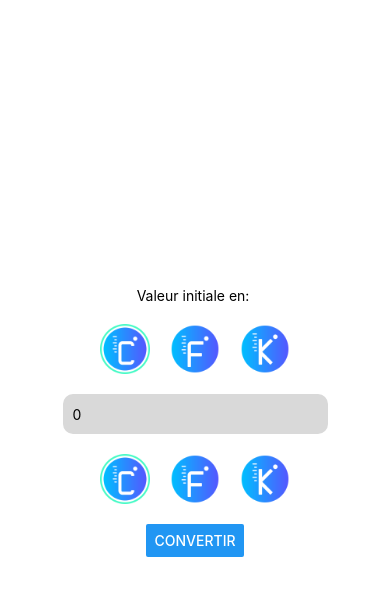
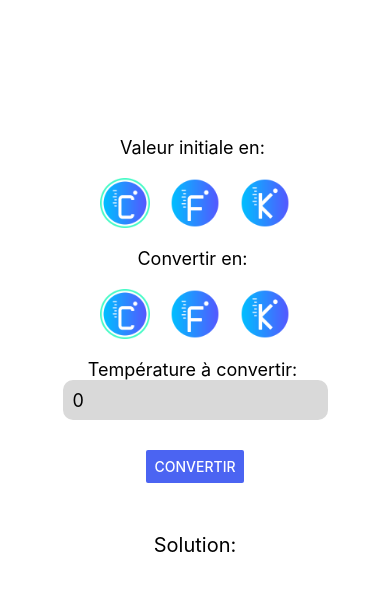
Before and after one commit to SeshiriaC/temperature-converter-stic4-2024, a React Native app in the folder App/: screen / in a window 390 px wide. Shown: the top 596 px of the page. Built offline with nearby package versions, Linux system fonts and the light colour scheme.

Commit message:
UPDATE: Mise à jour de l'interface

```diff
--- a/App/App.js
+++ b/App/App.js
@@ -1,6 +1,7 @@
 import { StatusBar } from "expo-status-bar";
 import { useState } from "react";
 import { Button, StyleSheet, Text, TextInput, View } from "react-native";
+import UnitChoice from "./components/UnitChoice";
 import {
   CelciusToFahrenheit,
   CelciusToKelvin,
@@ -9,7 +10,7 @@ import {
   KelvinToCelcius,
   KelvinToFahrenheit,
 } from "./utils/conversions";
-import UnitChoice from "./components/UnitChoice";
+
 
 export default function App() {
   const [inputValue, setInputValue] = useState("");
@@ -17,11 +18,13 @@ export default function App() {
   const [inputUnit, setInputUnit] = useState("C");
   const [outputUnit, setOutputUnit] = useState("F");
 
+  //Mise à jour de l'unité de la valeur d'entrée de la conversion
   const updateInputUnit = (newInputUnitValue) => {
     setInputUnit(newInputUnitValue);
     console.log("Input unit updated to:", newInputUnitValue);
   };
 
+  //Mise à jour de l'unité de la valeur de sortie de la conversion
   const updateOutputUnit = (newOutputUnitValue) => {
     setOutputUnit(newOutputUnitValue);
     console.log("Output unit updated to:", newOutputUnitValue);
@@ -44,7 +47,7 @@ export default function App() {
         result = CelciusToFahrenheit(input) + " °F";
       } else if (outputUnit === "K") {
         result = CelciusToKelvin(input) + " K";
-      } else if (outputUnit === "C"){
+      } else if (outputUnit === "C") {
         result = input + " °C";
       }
     } else if (inputUnit === "F") {
@@ -64,32 +67,37 @@ export default function App() {
         result = input + " K";
       }
     }
-
     setOutputValue(result);
   }
 
   return (
     <View style={styles.container}>
-      <Text>Valeur initiale en: </Text>
+      <Text style={styles.input}>Valeur initiale en: </Text>
+      <UnitChoice onUnitChange={updateInputUnit} />
 
-      <UnitChoice onUnitChange={updateInputUnit}/>
+      <Text style={styles.input}>Convertir en: </Text>
+      <UnitChoice onUnitChange={updateOutputUnit} />
+
+      <Text style={styles.input}>Température à convertir: </Text>
       <TextInput
         style={{
           padding: 10,
           width: 265,
           height: 40,
+          marginBottom: 30,
           backgroundColor: "#D9D9D9",
           borderRadius: 10,
+          fontSize: 18,
         }}
         defaultValue="0"
         keyboardType="numeric"
         onChangeText={setInputValue}
       />
 
-      <UnitChoice onUnitChange={updateOutputUnit}/>
-      <Button title="Convertir" onPress={() => convertInput()} />
+      <Button title="Convertir" color="#4B64F2" onPress={() => convertInput()} />
       <View>
-        <Text>{outputValue}</Text>
+        <Text style={styles.output}>Solution:</Text>
+        <Text style={styles.output}>{outputValue}</Text>
       </View>
       <StatusBar style="auto" />
     </View>
@@ -112,4 +120,11 @@ const styles = StyleSheet.create({
   buttonContainer: {
     marginHorizontal: 10,
   },
+  input: {
+    fontSize: 18,
+  },
+  output: {
+    margin: 50,
+    fontSize: 20,
+  },
 });
```
